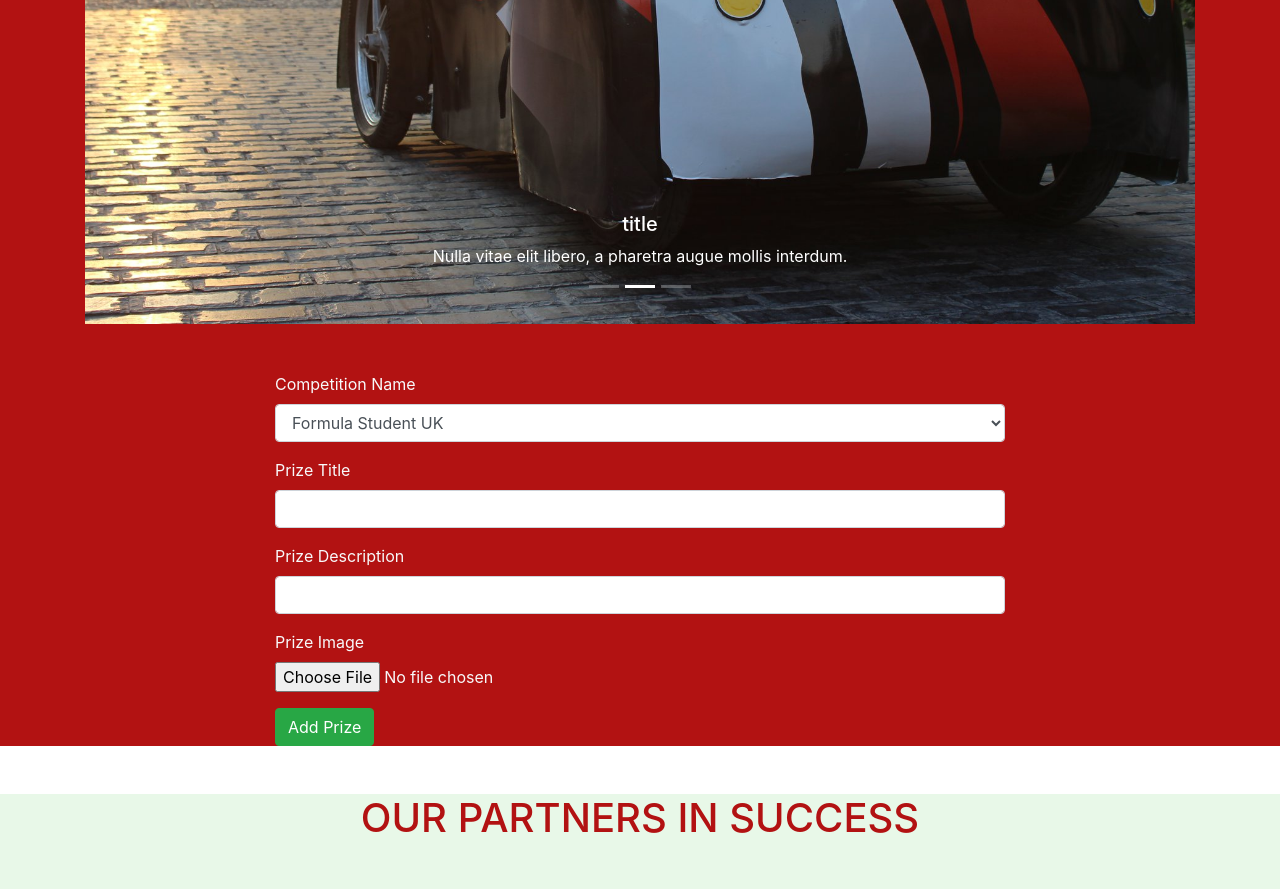
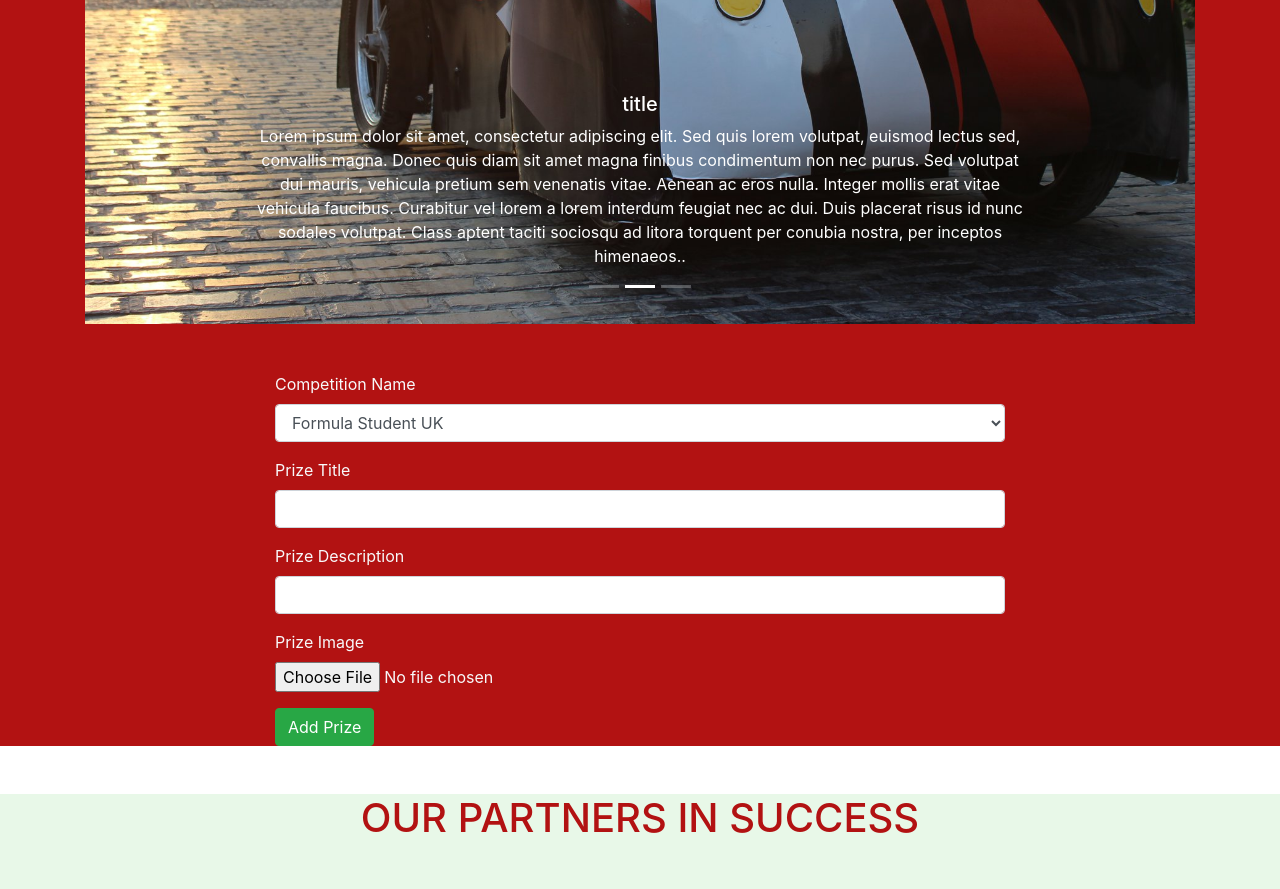
Before and after one commit to muhammadbassiony/ASURT20-FrontEnd, an Angular app: page / in a window 1280 px wide. Shown: the part 3800-4689 px from the top of the page. Built offline with nearby package versions, Linux system fonts and the light colour scheme.

Commit message:
task 1 code review: competitions

```diff
--- a/src/app/competition/cards-roll/cards-roll.component.html
+++ b/src/app/competition/cards-roll/cards-roll.component.html
@@ -9,7 +9,7 @@
       <img src="../../../assets/img/image1.jpg" class="d-block vertical-center" alt="...">
       <div class="carousel-caption">
         <h5>title</h5>
-        <p>Nulla vitae elit libero, a pharetra augue mollis interdum.</p>
+        <p>Lorem ipsum dolor sit amet, consectetur adipiscing elit. Sed quis lorem volutpat, euismod lectus sed, convallis magna. Donec quis diam sit amet magna finibus condimentum non nec purus. Sed volutpat dui mauris, vehicula pretium sem venenatis vitae. Aenean ac eros nulla. Integer mollis erat vitae vehicula faucibus. Curabitur vel lorem a lorem interdum feugiat nec ac dui. Duis placerat risus id nunc sodales volutpat. Class aptent taciti sociosqu ad litora torquent per conubia nostra, per inceptos himenaeos..</p>
       </div>
     </div>
 
```
